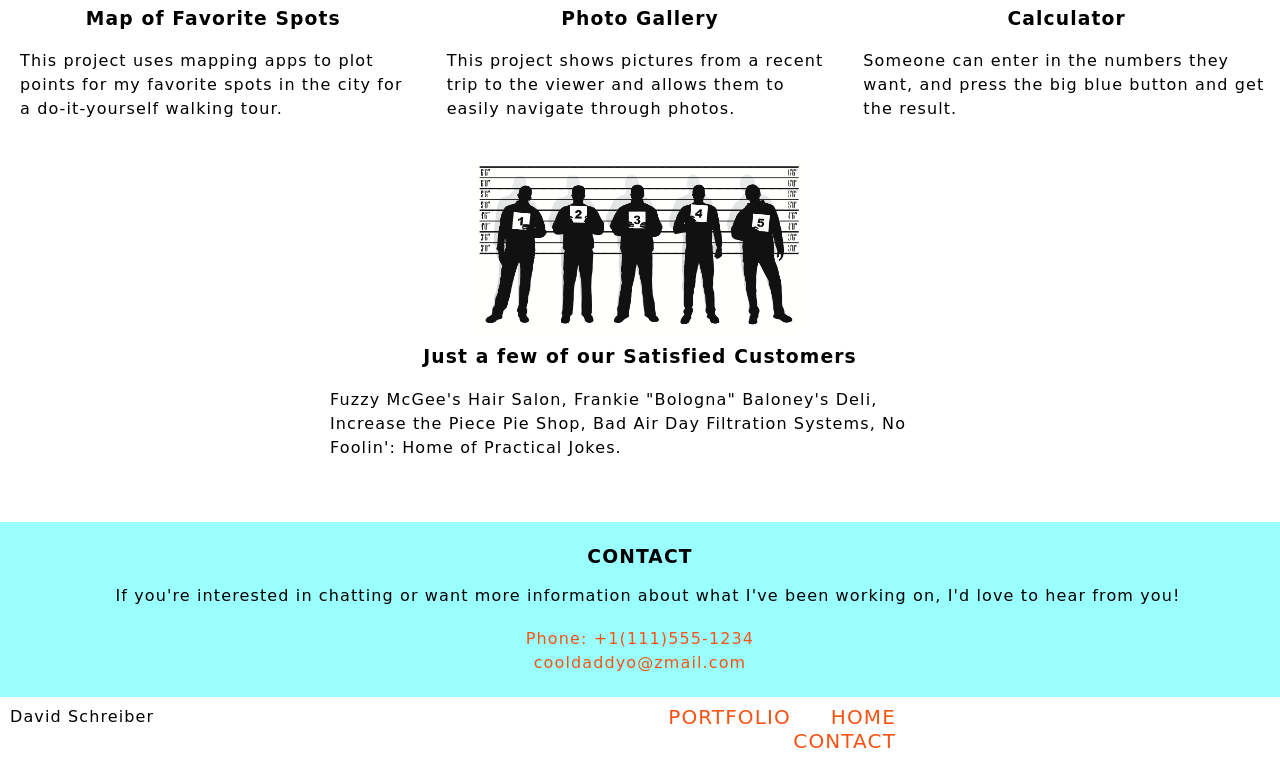
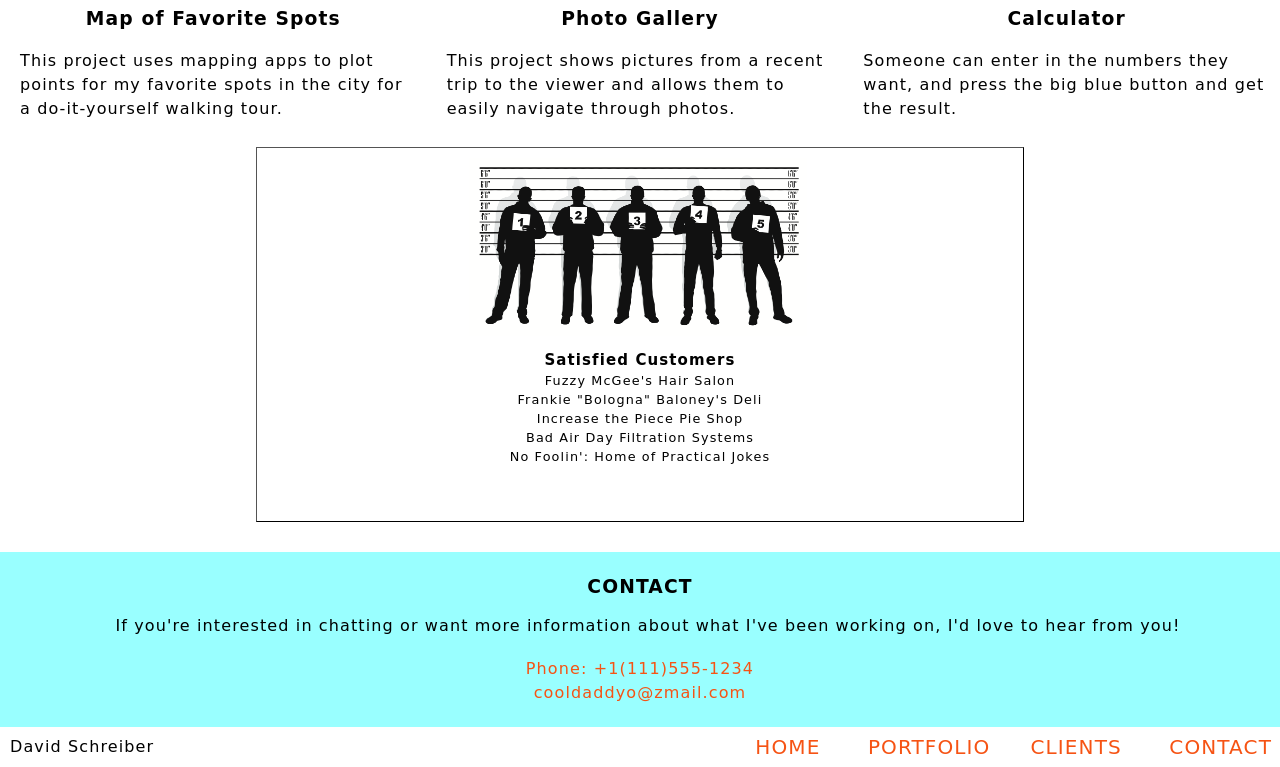
Before and after one commit to DavidPSchreiber/TechDegree-Project-2, a plain HTML site: page index.html in a window 1280 px wide. Shown: the part 1149-1916 px from the top of the page. Drawn offline with Linux system fonts and the light colour scheme; a web font is replaced by a local one.

Commit message:
Unit 2 - Final Project Submission
Unit02 project

```diff
--- a/css/styles.css
+++ b/css/styles.css
@@ -14,6 +14,11 @@ body {
   font-family: 'Baloo Tammudu 2', cursive;
   letter-spacing: .07em;
   box-sizing: border-box;
+}
+.clearfix::after {
+  content: "";
+  clear: both;
+  display: table;
 }
 
 img {
@@ -33,6 +38,10 @@ main::after {
   clear: both;
   display: table;
 }
+.satisfied-clients {
+    text-align: center;
+    margin-bottom: 30px;
+}
 
 #clients {
   display: block;
@@ -42,6 +51,14 @@ main::after {
 #clients img {
   display: block;
   margin: 0 auto;
+}
+
+.clients ul {
+    margin: auto;
+}
+.clients li {
+    width: 60%;
+    margin: 0 auto;
 }
 
 .name {
@@ -160,12 +177,12 @@ h3 {
 .travel p,
 .favorite-spots p,
 .photo-gallery p,
-.favorite-spots p .satisfied-clients p {
+.favorite-spots p {
 
-  display: block;
-  padding-left: 10px;
-  padding-right: 0;
-  margin: 0 auto 0 auto;
+    display: block;
+    padding-left: 10px;
+    padding-right: 0;
+    margin: 0 auto 0 auto;
 }
 
 .marketing,
@@ -193,25 +210,42 @@ h3 {
   border: solid 2px #d9e4ea;
 }
 
-
 .travel h3 {
   text-align: center;
 }
-
-
 
 .favorite-spots h3 {
   text-align: center;
 }
 
-
-
 .calculator h3 {
   text-align: center;
 }
-
+/*
+.satisfied-clients {
+    display: block;
+    width: 60%;
+    align-content: centered;
+    padding-top: 1em;
+    padding-bottom: .5em;
+    margin-left: 2em;
+    float: none;
+ }
+*/
+.satisfied-clients {
+    display: block;
+    margin: auto;
+    width: 100%;
+    font-size: .8em;
+    padding-bottom: 1em;
+    border: 1px outset black;
+}
 .satisfied-clients h3 {
   text-align: center;
+}
+
+.satisfied-clients ul {
+    text-align: center;
 }
 
 .get-in-touch {
@@ -361,6 +395,11 @@ h3 {
     float: left;
     width: 50%;
   }
+    .satisfied-clients {
+        margin: 0 auto 30px;
+        width: 60%;
+
+        }
 
   .get-in-touch {
     display: block;
@@ -372,6 +411,7 @@ h3 {
   .get-in-touch ul {
     display: block;
     text-align: center;
+
   }
 
   .get-in-touch li {
@@ -410,7 +450,6 @@ h3 {
 
   .main-footer .footer-nav li {
     display: inline-block;
-    float: right;
     padding-left: 2em;
   }
 
@@ -430,23 +469,12 @@ h3 {
         margin-top: -.5em;
     }
 nav ul {
-    display: inline-block;
     font-size: 20px;
     padding: 25px;
-    margin-top: 0px;
-    margin-bottom: 0px;
+    float: right;
     align-items: right;
-    width: 50%;
-}
-    <nav class="clearfix">
-        <ul>
-            <li><a href="#">Home</a></li>
-            <li><a href="#portfolio">Portfolio</a></li>
-            <li><a href="#satisfied-clients">Satisfied Clients</a></li>
-            <li><a href="#contact">Contact</a></li>
+   }
 
-        </ul>
-        </nav>
   .travel,
   .calculator {
     margin-right: 0;
--- a/index.html
+++ b/index.html
@@ -13,16 +13,20 @@
 <body>
 <header class="main-header">
         <div class="container">
-            <h1>
+			  <div class="nav-container clearfix">
+					<h1 id="top">
 						David Schreiber
 					</h1>
 					<nav>
 						<ul class="main-nav">
-                    <li><a href="#">Home</a></li>
+							<li><a href="#top">Home</a></li>
 							<li><a href="#portfolio">Portfolio</a></li>
+                             <li><a href="#clients">Clients</a></li>
 							<li><a href="#contact">Contact</a></li>
+
 						</ul>
 					</nav>
+			  </div>
             <div class="bio-container">
                 <img src="images/David-Cancun.JPG" alt="Photo of David a Mexican resort" class="bio-image">
                 <p class="bio">Hello there! I'm a front-end developer in the making. I greatly enjoy the elegance and
@@ -33,7 +37,6 @@
                     front-end
                     development with gusto!</p>
             </div>
-
         </div>
     </header>
     <!-- .main-header -->
@@ -108,16 +111,17 @@
         </main>
         <!-- end of main -->
 
-        <div id="clients" class="satisfied-clients">
+        <div class="satisfied-clients">
             <img src="images/satisfied-clients-image.png" alt="police lineup of satisfied customers"
                 class="satisfied-clients-image">
-            <h3>
-                Just a few of our Satisfied Customers
-            </h3>
-            <p>Fuzzy McGee's Hair Salon, Frankie "Bologna" Baloney's Deli, Increase the Piece Pie Shop, Bad Air Day
-                Filtration Systems,
-                No Foolin': Home of Practical Jokes.</p>
-
+            <h3 id="clients">Satisfied Customers</h3>
+            <ol>
+                <li>Fuzzy McGee's Hair Salon</li>
+                <li>Frankie "Bologna" Baloney's Deli</li>
+                <li>Increase the Piece Pie Shop</li>
+                <li> Bad Air Day Filtration Systems</li>
+                <li> No Foolin': Home of Practical Jokes</li>
+            </ol>
         </div>
         <!-- end of satisfied-clients container -->
 
@@ -145,9 +149,12 @@
                 <a class="footer-link" href="#">back to top</a>
                 <nav>
                     <ul class="footer-nav">
-                        <li><a href="#">Home</a></li>
-                        <li><a href="#portfolio">Portfolio</a></li>
+                        <li><a href="#top">Home</a></li>
+                        <li><a href="#portfolio">Portfolio</a>
+                        <li><a href="#clients">Clients</a></li>
                         <li><a href="#contact">Contact</a></li>
+
+
                     </ul>
                 </nav>
             </div>
```
Lines whose indentation alone changed are shown as unchanged.
